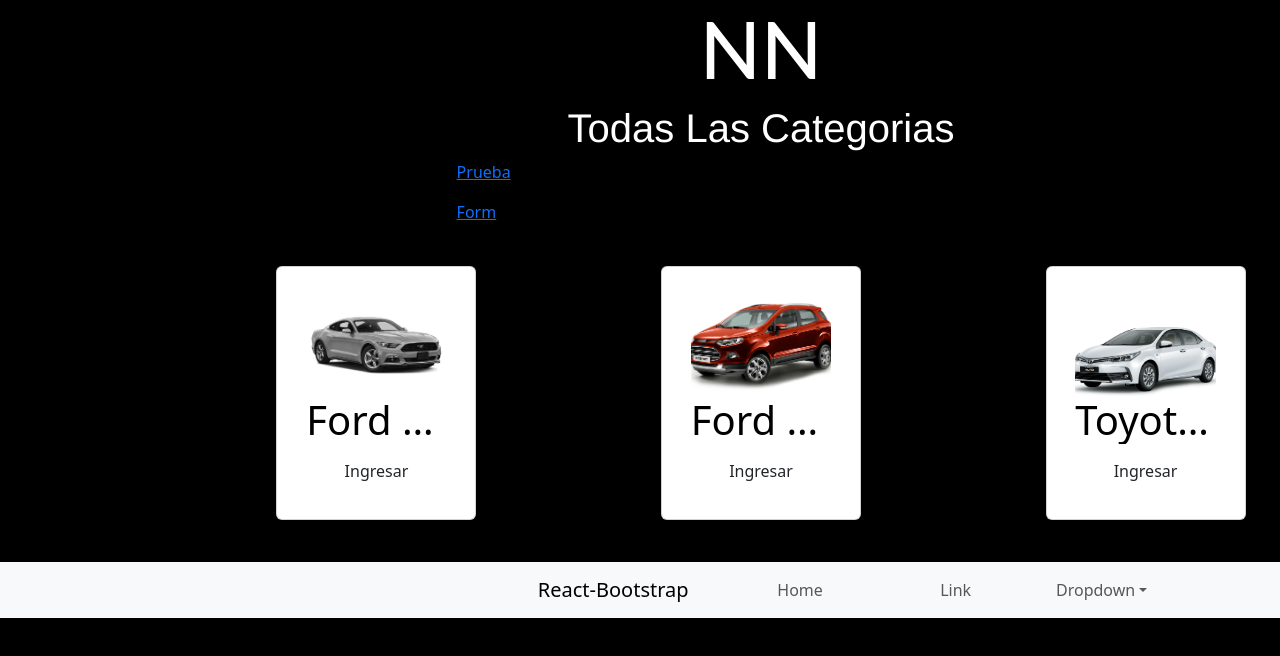
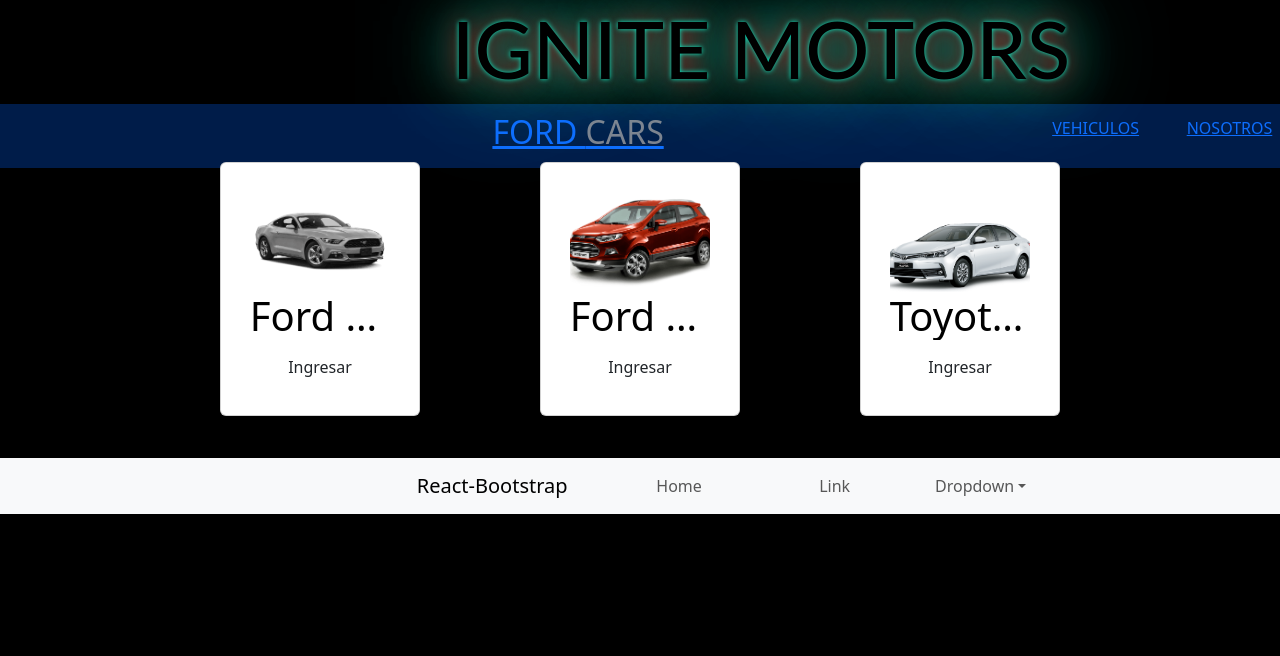
Before and after one commit to Omarx32/PF-Autos, a React (Create React App) app in the folder client/: page /Home in a window 1280 px wide. Shown: the top 656 px of the page. Built offline with nearby package versions, Linux system fonts and the light colour scheme.

Commit message:
imagenes carrousel

```diff
--- /dev/null
+++ b/client/src/Components/NavBar/NavBar.css
@@ -0,0 +1,40 @@
+*::before{
+    margin: 0;
+    box-sizing: border-box;
+}
+html{
+    font-size:  62.5;
+}
+body{
+    font-size: 1.6rem;
+}
+li{
+    list-style: none;
+}
+a{
+    text-decoration: none;
+    color: darkgray;
+}
+.nav{
+    display: flex;
+    align-items: center;
+    justify-content: space-around;
+    height: 8vh;
+    background: rgb(0, 28, 73);
+}
+
+.nav__brand{
+    text-transform: uppercase;
+    font-weight: bold;
+}
+
+.nav__menu{
+    display: flex;
+    align-items: center;
+    justify-content: space-around;
+    gap: 3rem;
+}
+
+span{
+    color: rgba(169, 169, 169, 0.733);
+}
--- /dev/null
+++ b/client/src/Components/NavBar/Navbar.js
@@ -0,0 +1,34 @@
+import { Link } from "react-router-dom";
+import "../NavBar/NavBar.css";
+
+const Navbar = () => {
+  return (
+    <nav className="nav">
+      <a href="#" className="nav__brand">
+        {" "}
+        <h2>
+          Ford <span>Cars</span>
+        </h2>
+      </a>
+      <ul className="nav__menu">
+        <li className="nav__item">
+          <a href="#" className="nav__link">
+            VEHICULOS
+          </a>
+        </li>
+        <li className="nav__item">
+          <a href="#" className="nav__link">
+            NOSOTROS
+          </a>
+        </li>
+        <li className="nav__item">
+          <a href="#" className="nav__link">
+            PREGUNTAS FRECUENTES
+          </a>
+        </li>
+      </ul>
+    </nav>
+  );
+};
+
+export default Navbar;
--- a/client/src/components/Home/Home.jsx
+++ b/client/src/components/Home/Home.jsx
@@ -1,5 +1,5 @@
 import React from "react";
-
+import Navbar from "../NavBar/Navbar";
 import styles from "../Home/Home.module.css";
 import Footer from "../Footer/Footer";
 import Cards from "../Cards/Cards";
@@ -8,7 +8,9 @@
   return (
     <div>
       <div className={styles.background}>
-        <h1 className={styles.AppTitle}>NN</h1>
+        <h1 className={styles.AppTitle}>IGNITE MOTORS</h1>
+        <Navbar></Navbar>
+      </div>
       <h2 className={styles.SubTitle}>Todas Las Categorias</h2>
       <div classname={styles.enlaces}>
         <a href="/" target="_blank">
@@ -25,6 +27,5 @@
         <Footer />
       </div>
     </div>
-    </div>
   );
 }
--- a/client/src/components/Home/Home.module.css
+++ b/client/src/components/Home/Home.module.css
@@ -5,11 +5,16 @@
   position: absolute;
 }
 .AppTitle {
-  color: white;
+  color: rgb(47, 44, 44);
   flex-direction: column;
   font-family: Lato, Arial, Helvetica, sans-serif;
   font-size: 80px;
   text-align: center;
+}
+.AppTitle:hover {
+  color: #000000;
+  text-shadow: 0 0 5px #05f1ca, 0 0 25px #ad0505, 0 0 50px #05f1ca,
+    0 0 100px #05f1ca;
 }
 .SubTitle {
   color: white;
--- a/client/src/components/LandingPage/LandingPage.jsx
+++ b/client/src/components/LandingPage/LandingPage.jsx
@@ -1,25 +1,24 @@
-import React, { useState } from 'react';
-import { BsChevronCompactLeft, BsChevronCompactRight } from 'react-icons/bs';
-import { RxDotFilled } from 'react-icons/rx';
-
-
+import React, { useState } from "react";
+import { BsChevronCompactLeft, BsChevronCompactRight } from "react-icons/bs";
+import { RxDotFilled } from "react-icons/rx";
+import styles from "../LandingPage/LandingPage.module.css";
 export default function LandingPage() {
   const slides = [
     {
-      url: 'https://images.unsplash.com/photo-1531297484001-80022131f5a1?ixlib=rb-4.0.3&ixid=MnwxMjA3fDB8MHxwaG90by1wYWdlfHx8fGVufDB8fHx8&auto=format&fit=crop&w=2620&q=80',
+      url: "img/descargauno.jpg",
     },
     {
-      url: 'https://images.unsplash.com/photo-1488590528505-98d2b5aba04b?ixlib=rb-4.0.3&ixid=MnwxMjA3fDB8MHxwaG90by1wYWdlfHx8fGVufDB8fHx8&auto=format&fit=crop&w=2670&q=80',
+      url: "img/descarga.jpg",
     },
     {
-      url: 'https://images.unsplash.com/photo-1661961112951-f2bfd1f253ce?ixlib=rb-4.0.3&ixid=MnwxMjA3fDB8MHxwaG90by1wYWdlfHx8fGVufDB8fHx8&auto=format&fit=crop&w=2672&q=80',
+      url: "img/descargatrs.jpg",
     },
 
     {
-      url: 'https://images.unsplash.com/photo-1512756290469-ec264b7fbf87?ixlib=rb-4.0.3&ixid=MnwxMjA3fDB8MHxwaG90by1wYWdlfHx8fGVufDB8fHx8&auto=format&fit=crop&w=2253&q=80',
+      url: "img/descargados.jpg",
     },
     {
-      url: 'https://images.unsplash.com/photo-1496181133206-80ce9b88a853?ixlib=rb-4.0.3&ixid=MnwxMjA3fDB8MHxwaG90by1wYWdlfHx8fGVufDB8fHx8&auto=format&fit=crop&w=2671&q=80',
+      url: "img/raptor.jpg",
     },
   ];
 
@@ -42,25 +41,26 @@
   };
 
   return (
-    <div className='max-w-[1400px] h-[780px] w-full m-auto py-16 px-4 relative group'>
+    <div className="max-w-[1400px] h-[780px] w-full m-auto py-16 px-4 relative group">
+      <div className={styles.background}></div>
       <div
         style={{ backgroundImage: `url(${slides[currentIndex].url})` }}
-        className='w-full h-full rounded-2xl bg-center bg-cover duration-500'
+        className="w-full h-full rounded-2xl bg-center bg-cover duration-500"
       ></div>
       {/* Left Arrow */}
-      <div className='hidden group-hover:block absolute top-[50%] -translate-x-0 translate-y-[-50%] left-5 text-2xl rounded-full p-2 bg-black/20 text-white cursor-pointer'>
+      <div className="hidden group-hover:block absolute top-[50%] -translate-x-0 translate-y-[-50%] left-5 text-2xl rounded-full p-2 bg-black/20 text-white cursor-pointer">
         <BsChevronCompactLeft onClick={prevSlide} size={30} />
       </div>
       {/* Right Arrow */}
-      <div className='hidden group-hover:block absolute top-[50%] -translate-x-0 translate-y-[-50%] right-5 text-2xl rounded-full p-2 bg-black/20 text-white cursor-pointer'>
+      <div className="hidden group-hover:block absolute top-[50%] -translate-x-0 translate-y-[-50%] right-5 text-2xl rounded-full p-2 bg-black/20 text-white cursor-pointer">
         <BsChevronCompactRight onClick={nextSlide} size={30} />
       </div>
-      <div className='flex top-4 justify-center py-2'>
+      <div className="flex top-4 justify-center py-2">
         {slides.map((slide, slideIndex) => (
           <div
             key={slideIndex}
             onClick={() => goToSlide(slideIndex)}
-            className='text-2xl cursor-pointer'
+            className="text-2xl cursor-pointer"
           >
             <RxDotFilled />
           </div>
--- a/client/src/components/LandingPage/LandingPage.module.css
+++ b/client/src/components/LandingPage/LandingPage.module.css
@@ -8,3 +8,6 @@
     height: 200px;
   }
 }
+.backgroundImage {
+  background-color: black;
+}
```
Lines whose indentation alone changed are shown as unchanged.
